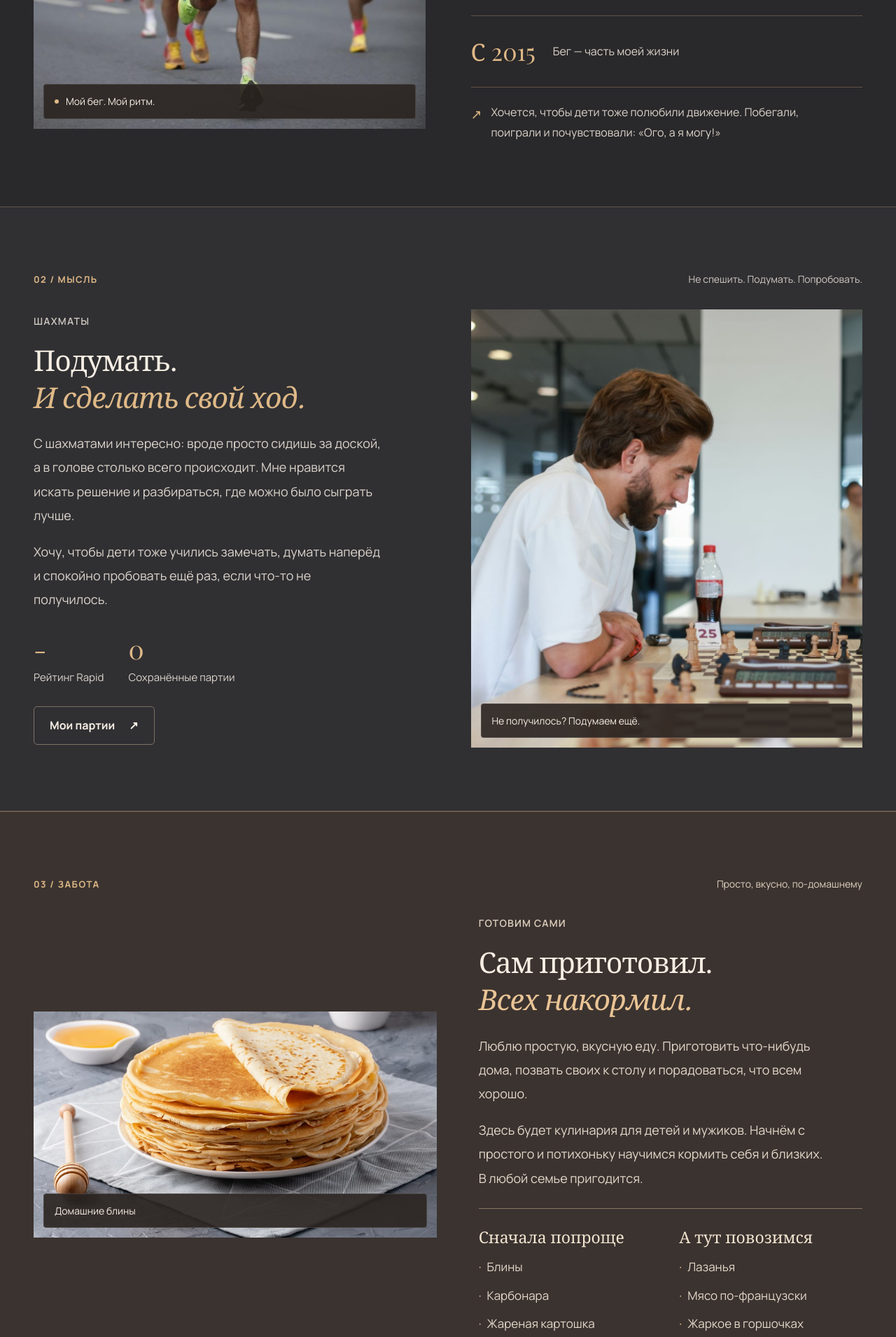
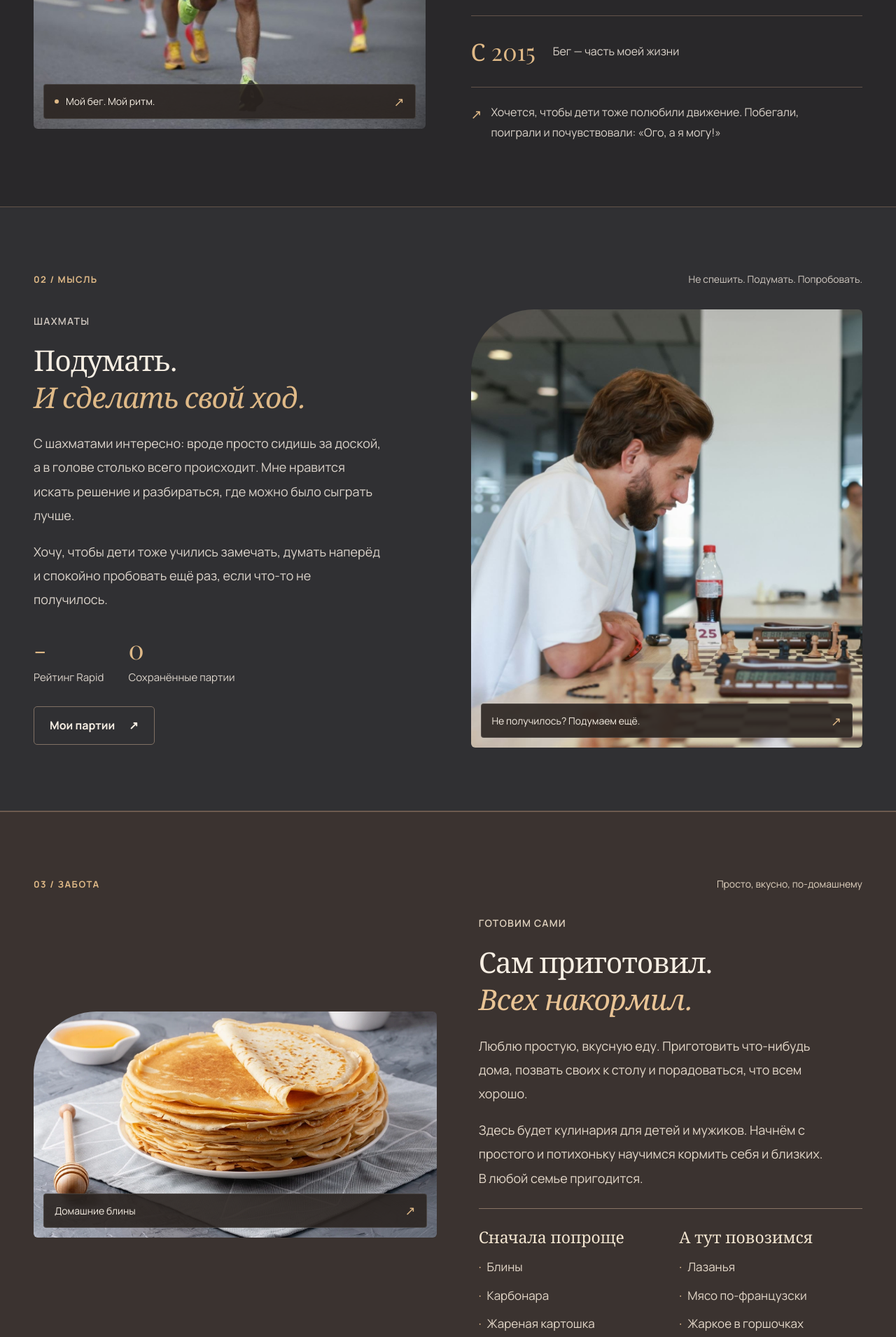
Before and after one commit to nvdemin073/run_chess_med, a plain HTML site: page index.html in a window 1280 px wide. Shown: the part 1520-3430 px from the top of the page at 70% size. Drawn offline with nearby package versions, Linux system fonts and the light colour scheme.

Commit message:
Enable enlarged view for running, chess and cooking photos

```diff
--- a/index.html
+++ b/index.html
@@ -9,7 +9,7 @@
   <link rel="preconnect" href="https://fonts.googleapis.com">
   <link rel="preconnect" href="https://fonts.gstatic.com" crossorigin>
   <link href="https://fonts.googleapis.com/css2?family=Manrope:wght@400;500;600;700;800&family=Playfair+Display:wght@400;500;600&display=swap" rel="stylesheet">
-  <link rel="stylesheet" href="style.css?v=20261105-warm6">
+  <link rel="stylesheet" href="style.css?v=20261105-gallery8">
 </head>
 <body class="home-page">
   <a class="skip-link" href="#main">К содержимому</a>
@@ -46,7 +46,7 @@
     <section id="run" class="story-section page-shell">
       <div class="section-heading"><p class="eyebrow">01 / Тело</p><p class="section-aside">Почувствовать: «А я могу!»</p></div>
       <div class="story-grid">
-        <figure class="story-photo run-photo"><img src="images/run-race-2026.jpg" alt="Николай в жёлтой футболке на забеге, номер 17201" width="640" height="640" loading="lazy"><figcaption><span class="photo-dot" aria-hidden="true"></span> Мой бег. Мой ритм.</figcaption></figure>
+        <figure class="story-photo run-photo"><button type="button" class="photo-open" data-photo="images/run-race-2026.jpg" aria-label="Увеличить фотографию Николая на забеге"><img src="images/run-race-2026.jpg" alt="Николай в жёлтой футболке на забеге, номер 17201" width="640" height="640" loading="lazy"></button><figcaption><span class="photo-dot" aria-hidden="true"></span> Мой бег. Мой ритм.<span class="photo-action" aria-hidden="true">↗</span></figcaption></figure>
         <div class="story-copy"><p class="overline">Бег и физкультура</p><h2>Когда бегу —<br><em>чувствую, что живу.</em></h2><p>Когда бегу, чувствую себя частью всего вокруг: неба, травы, каждого листочка. Вот это ощущение я очень люблю.</p><p>Бегаю с 2015 года. Для меня это здоровье, дисциплина и возможность побыть с собой. И просто порадоваться тому, что двигаешься.</p><div class="value-line"><span>С 2015</span><p>Бег — часть моей жизни</p></div><div class="small-principle"><span aria-hidden="true">↗</span><p>Хочется, чтобы дети тоже полюбили движение. Побегали, поиграли и почувствовали: «Ого, а я могу!»</p></div></div>
       </div>
     </section>
@@ -55,7 +55,7 @@
         <div class="section-heading"><p class="eyebrow">02 / Мысль</p><p class="section-aside">Не спешить. Подумать. Попробовать.</p></div>
         <div class="story-grid chess-grid">
           <div class="story-copy"><p class="overline">Шахматы</p><h2>Подумать.<br><em>И сделать свой ход.</em></h2><p>С шахматами интересно: вроде просто сидишь за доской, а в голове столько всего происходит. Мне нравится искать решение и разбираться, где можно было сыграть лучше.</p><p>Хочу, чтобы дети тоже учились замечать, думать наперёд и спокойно пробовать ещё раз, если что-то не получилось.</p><div class="chess-stats-preview"><div><span class="stat-number" id="preview-chess-rating">—</span><span class="stat-label">Рейтинг Rapid</span></div><div><span class="stat-number" id="preview-total-games">—</span><span class="stat-label">Сохранённые партии</span></div></div><a class="button button-outline" href="chess-analyzer.html">Мои партии <span aria-hidden="true">↗</span></a></div>
-          <figure class="story-photo chess-photo"><img src="images/chess-nikolai.jpg" alt="Николай обдумывает ход за шахматной доской" width="1143" height="1280" loading="lazy"><figcaption>Не получилось? Подумаем ещё.</figcaption></figure>
+          <figure class="story-photo chess-photo"><button type="button" class="photo-open" data-photo="images/chess-nikolai.jpg" aria-label="Увеличить фотографию Николая за шахматами"><img src="images/chess-nikolai.jpg" alt="Николай обдумывает ход за шахматной доской" width="1143" height="1280" loading="lazy"></button><figcaption>Не получилось? Подумаем ещё.<span class="photo-action" aria-hidden="true">↗</span></figcaption></figure>
         </div>
       </div>
     </section>
@@ -63,7 +63,7 @@
       <div class="page-shell story-section">
         <div class="section-heading"><p class="eyebrow">03 / Забота</p><p class="section-aside">Просто, вкусно, по-домашнему</p></div>
         <div class="story-grid cooking-grid">
-          <figure class="story-photo cooking-photo"><img src="images/pancakes-selected.webp" alt="Тонкие золотистые блины с мёдом на серой льняной салфетке" width="1600" height="900" loading="lazy"><figcaption>Домашние блины</figcaption></figure>
+          <figure class="story-photo cooking-photo"><button type="button" class="photo-open" data-photo="images/pancakes-selected.webp" aria-label="Увеличить фотографию блинов"><img src="images/pancakes-selected.webp" alt="Тонкие золотистые блины с мёдом на серой льняной салфетке" width="1600" height="900" loading="lazy"></button><figcaption>Домашние блины<span class="photo-action" aria-hidden="true">↗</span></figcaption></figure>
           <div class="story-copy"><p class="overline">Готовим сами</p><h2>Сам приготовил.<br><em>Всех накормил.</em></h2><p>Люблю простую, вкусную еду. Приготовить что-нибудь дома, позвать своих к столу и порадоваться, что всем хорошо.</p><p>Здесь будет кулинария для детей и мужиков. Начнём с простого и потихоньку научимся кормить себя и близких. В любой семье пригодится.</p><div class="cooking-menu"><div><h3>Сначала попроще</h3><ul><li>Блины</li><li>Карбонара</li><li>Жареная картошка</li></ul></div><div><h3>А тут повозимся</h3><ul><li>Лазанья</li><li>Мясо по-французски</li><li>Жаркое в горшочках</li></ul></div></div></div>
         </div>
       </div>
@@ -74,7 +74,7 @@
   </main>
   <footer class="site-footer page-shell"><a class="brand" href="#home"><span class="brand-symbol" aria-hidden="true">✳</span><span>Николай<small>Беги и Дыши</small></span></a><p>Двигаемся. Думаем. Готовим сами.</p><a class="text-link" href="#home">Наверх ↑</a></footer>
   <dialog id="photoModal" class="photo-dialog" aria-label="Фотография крупным планом"><button class="close-modal" type="button" aria-label="Закрыть фотографию">×</button><img id="modalPhoto" alt=""></dialog>
-  <script src="script.js?v=20261105-warm6"></script>
+  <script src="script.js?v=20261105-gallery8"></script>
   <script src="main-page-chess.js"></script>
 </body>
 </html>
```
